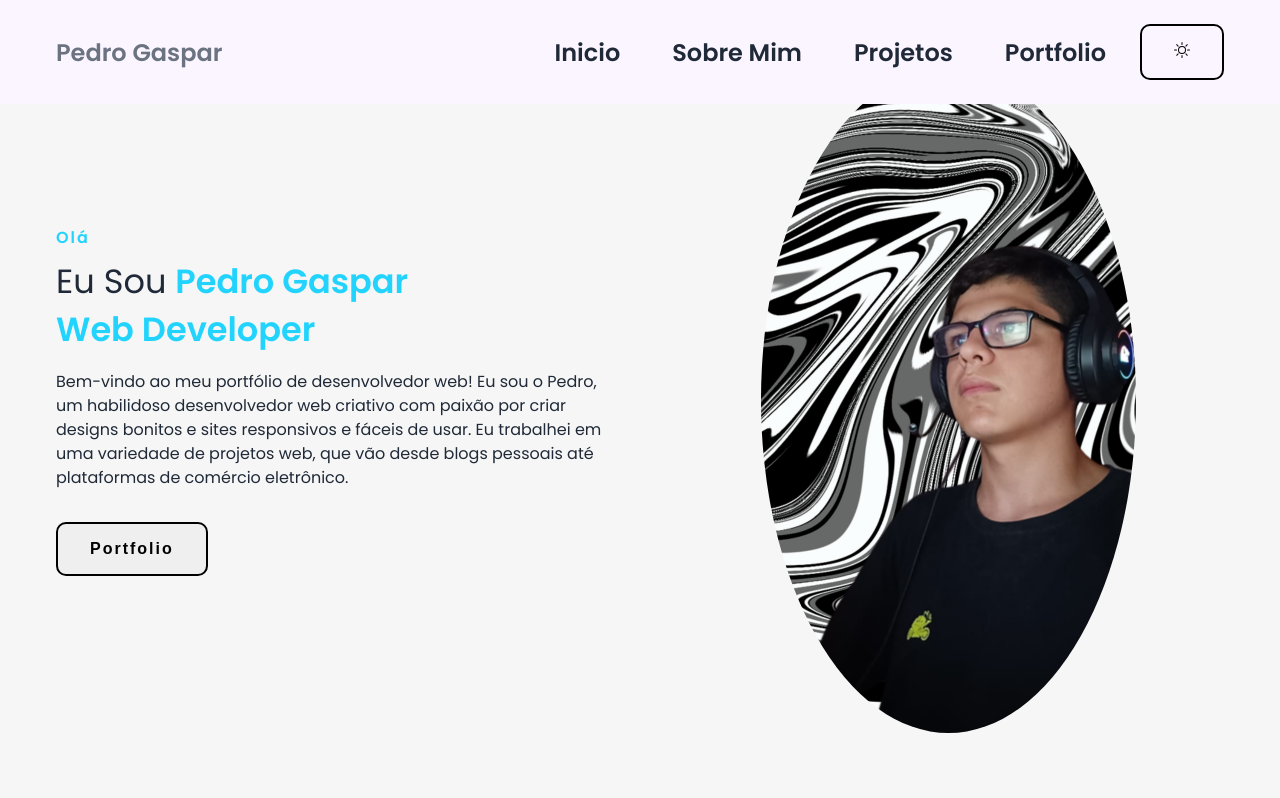
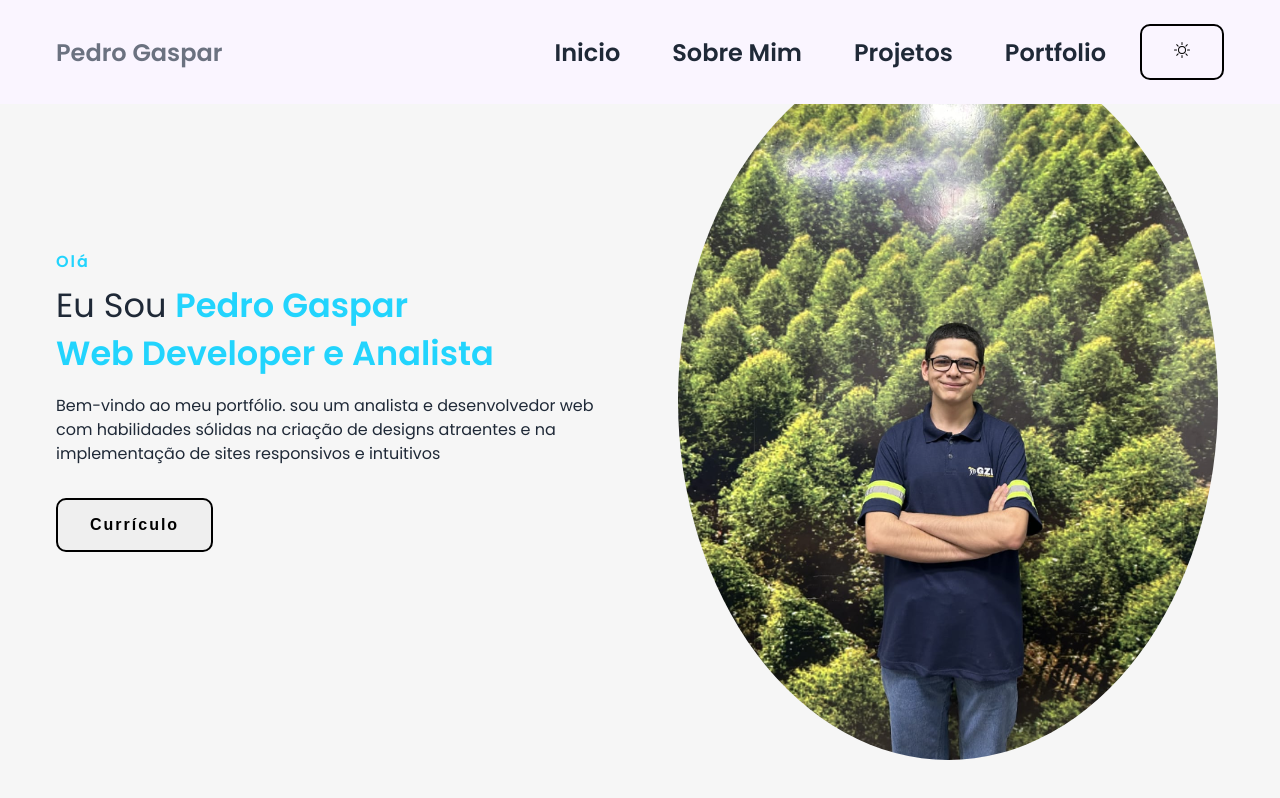
Before and after one commit to pedroKA2071/pedroKA2071.github.io, a plain HTML site: page index.html in a window 1280 px wide. Drawn offline with nearby package versions, Linux system fonts and the light colour scheme.

Commit message:
atualização 202407

```diff
--- a/index.html
+++ b/index.html
@@ -38,20 +38,20 @@
         <div class="content">
           <p id="para2" class="subtitle">Olá</p>
           <h1 id="titulo1" class="title">
-            Eu Sou <span id="span1">Pedro Gaspar<br />Web Developer</span>
+            Eu Sou <span id="span1">Pedro Gaspar<br />Web Developer e Analista</span>
           </h1>
           <p id="para1" class="description">
-            Bem-vindo ao meu portfólio de desenvolvedor web! Eu sou o Pedro, um habilidoso
-            desenvolvedor web criativo com paixão por criar designs bonitos e
-            sites responsivos e fáceis de usar. Eu trabalhei em uma variedade de
-            projetos web, que vão desde blogs pessoais até plataformas de comércio eletrônico.
+            Bem-vindo ao meu portfólio.
+            sou um analista e desenvolvedor web
+            com habilidades sólidas na criação de designs atraentes e na
+            implementação de sites responsivos e intuitivos
           </p>
           <div class="action__btns1">
-            <button id="botao" class="portfolio">Portfolio</button>
+            <button id="botao" class="portfolio">Currículo</button>
           </div>
         </div>
         <div class="image">
-          <img src="assets/imagem3.png" alt="profile" />
+          <img src="assets/EU PEDRO 1.jpg" alt="profile" />
         </div>
       </div>
     </section>
```
Also changed, not shown: about.html (+6 -7 lines), portifolio.HTML (+5 -8 lines), assets/EU PEDRO 1.jpg (added), assets/EU PEDRO 2 .jpg (added), assets/EU PEDRO 3 .jpg (added), 1 other file.
